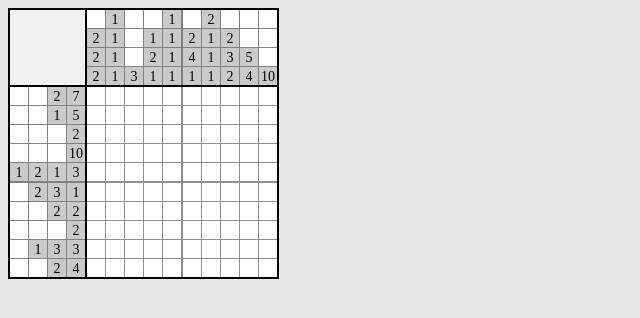
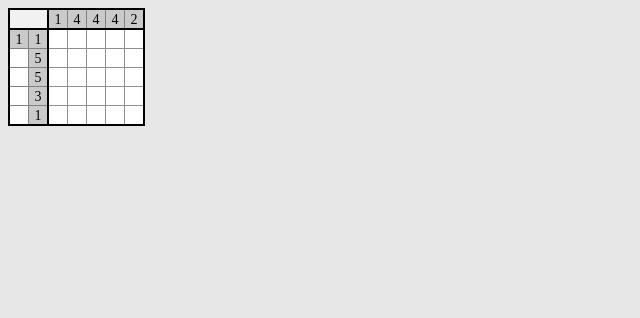
Before and after one commit to kacevnik/react-cross, a React (Create React App) app: page / in a window 1280 px wide. Shown: the top 318 px of the page, without its empty margins (0-640 px from the left). Built offline with nearby package versions, Linux system fonts and the light colour scheme.

Commit message:
Сделал проверку решения кроссворда.

```diff
--- a/package.json
+++ b/package.json
@@ -3,9 +3,10 @@
   "version": "0.1.0",
   "private": true,
   "dependencies": {
+    "md5": "^2.2.1",
     "react": "^16.12.0",
     "react-dom": "^16.12.0",
-    "react-scripts": "3.2.0"
+    "react-scripts": "^3.4.1"
   },
   "scripts": {
     "start": "react-scripts start",
--- a/src/components/App.js
+++ b/src/components/App.js
@@ -1,4 +1,5 @@
 import React, { useState } from 'react';
+import md5 from 'md5'
 import { Context } from '../context';
 import CrossArea from './CrossArea';
 import CrossTop from './CrossTop';
@@ -7,32 +8,24 @@ import CrossLabel from './CrossLabel';
 import './App.css';
 
 const Obj = {
-  width: 10,
-  height: 10,
+  ans: '147372394546a61642cd2be769ef81fe',
+  width: 5,
+  height: 5,
   size: 18,
+  colors: [{ 'id': 1, color: '#000000' }],
   top: [
-    [{ count: 0, color: null }, { count: 2, color: null }, { count: 2, color: null }, { count: 2, color: null }],
-    [{ count: 1, color: null }, { count: 1, color: null }, { count: 1, color: null }, { count: 1, color: null }],
-    [{ count: 0, color: null }, { count: 0, color: null }, { count: 0, color: null }, { count: 3, color: null }],
-    [{ count: 0, color: null }, { count: 1, color: null }, { count: 2, color: null }, { count: 1, color: null }],
-    [{ count: 1, color: null }, { count: 1, color: null }, { count: 1, color: null }, { count: 1, color: null }],
-    [{ count: 0, color: null }, { count: 2, color: null }, { count: 4, color: null }, { count: 1, color: null }],
-    [{ count: 2, color: null }, { count: 1, color: null }, { count: 1, color: null }, { count: 1, color: null }],
-    [{ count: 0, color: null }, { count: 2, color: null }, { count: 3, color: null }, { count: 2, color: null }],
-    [{ count: 0, color: null }, { count: 0, color: null }, { count: 5, color: null }, { count: 4, color: null }],
-    [{ count: 0, color: null }, { count: 0, color: null }, { count: 0, color: null }, { count: 10, color: null }],
+    [{ count: 1, color: null }],
+    [{ count: 4, color: null }],
+    [{ count: 4, color: null }],
+    [{ count: 4, color: null }],
+    [{ count: 2, color: null }],
   ],
   left: [
-    [{ count: 0, color: null }, { count: 0, color: null }, { count: 2, color: null }, { count: 7, color: null }],
-    [{ count: 0, color: null }, { count: 0, color: null }, { count: 1, color: null }, { count: 5, color: null }],
-    [{ count: 0, color: null }, { count: 0, color: null }, { count: 0, color: null }, { count: 2, color: null }],
-    [{ count: 0, color: null }, { count: 0, color: null }, { count: 0, color: null }, { count: 10, color: null }],
-    [{ count: 1, color: null }, { count: 2, color: null }, { count: 1, color: null }, { count: 3, color: null }],
-    [{ count: 0, color: null }, { count: 2, color: null }, { count: 3, color: null }, { count: 1, color: null }],
-    [{ count: 0, color: null }, { count: 0, color: null }, { count: 2, color: null }, { count: 2, color: null }],
-    [{ count: 0, color: null }, { count: 0, color: null }, { count: 0, color: null }, { count: 2, color: null }],
-    [{ count: 0, color: null }, { count: 1, color: null }, { count: 3, color: null }, { count: 3, color: null }],
-    [{ count: 0, color: null }, { count: 0, color: null }, { count: 2, color: null }, { count: 4, color: null }],
+    [{ count: 1, color: null }, { count: 1, color: null }],
+    [{ count: 0, color: null }, { count: 5, color: null }],
+    [{ count: 0, color: null }, { count: 5, color: null }],
+    [{ count: 0, color: null }, { count: 3, color: null }],
+    [{ count: 0, color: null }, { count: 1, color: null }],
   ],
 }
 
@@ -54,7 +47,7 @@ function App() {
 
   const [size, setSize] = useState(Obj.size);
   const [cross, setCross] = useState(createArray(Obj.width, Obj.height));
-  const [color, setColor] = useState('#000000')
+  const [color, setColor] = useState(Obj.colors[0].color)
   const [button, setButton] = useState([false, false])
 
   const mouseDownEvent = (event, key) => {
@@ -76,6 +69,7 @@ function App() {
         return el
       })
     }))
+    checkAns();
   }
 
   const mouseOverEvent = (key) => {
@@ -102,7 +96,24 @@ function App() {
           return el
         })
       }))
+      checkAns();
     }
+  }
+
+  const checkAns = () => {
+    let string = '';
+    for (let i = 0; i < Obj.height; i++) {
+      for (let k = 0; k < Obj.width; k++) {
+        if (cross[i][k].color === false) {
+          string += '0';
+        } else {
+          let id = Obj.colors.filter(el => el.color === cross[i][k].color)
+          string += (id[0].id + '');
+        }
+      }
+    }
+    if (md5(string) === Obj.ans) console.log('Кроссворд решен');
+
   }
 
   const mouseUpEvent = () => {
@@ -123,7 +134,7 @@ function App() {
         </div>
 
         <div className="cross-row-1">
-          <CrossLeft left={Obj.left} size={size}/>
+          <CrossLeft left={Obj.left} size={size} />
           <CrossArea size={size} cross={cross} style={style} />
         </div>
       </div>
```
Also changed, not shown: 1 other file (tests, documents, lock files or other folders).
